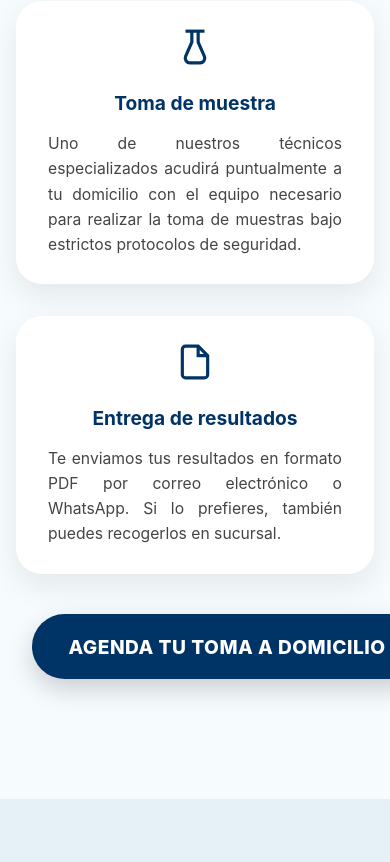
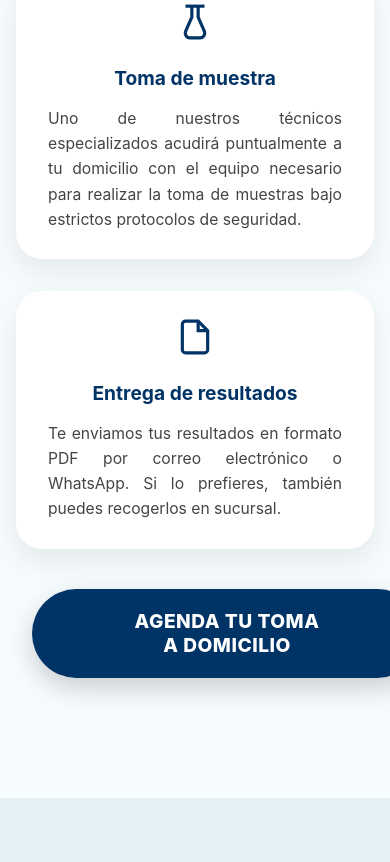
Before and after one commit to JesusIglesias09/laboratoriosdsl, a plain HTML site: page index.html in a window 390 px wide. Shown: the part 7987-8849 px from the top of the page. Drawn offline with Linux system fonts and the light colour scheme.

Commit message:
Update index.html

```diff
--- a/index.html
+++ b/index.html
@@ -788,6 +788,15 @@
     font-size: 2.2rem;
   }
 }
+.mobile-break {
+  display: inline;
+}
+
+@media (max-width: 480px) {
+  .mobile-break {
+    display: block;
+  }
+}
 
 /* 🔹 Ajustes extra para pantallas muy pequeñas (menos de 480px) */
 @media (max-width: 480px) {
@@ -982,7 +991,7 @@
 </div>
       <h4>Contáctanos</h4>
       <p>
-        Da clic en el botón <strong> “AGENDA TU TOMA<br>A DOMICILIO” </strong> y proporciónanos los datos básicos del paciente: nombre, teléfono, dirección y estudios a realizar.
+        Da clic en el botón <strong> “Agenda tu toma a domicilio” </strong> y proporciónanos los datos básicos del paciente: nombre, teléfono, dirección y estudios a realizar.
       </p>
     </div>
 
@@ -1031,7 +1040,7 @@
 <div class="cta-domicilio">
   <a href="https://wa.me/523351286935?text=Hola%20quiero%20agendar%20mi%20toma%20a%20domicilio"
      target="_blank" rel="noopener noreferrer">
-    AGENDA TU TOMA A DOMICILIO
+    AGENDA TU TOMA <span class="mobile-break">A DOMICILIO</span>
   </a>
 </div>
 
```
